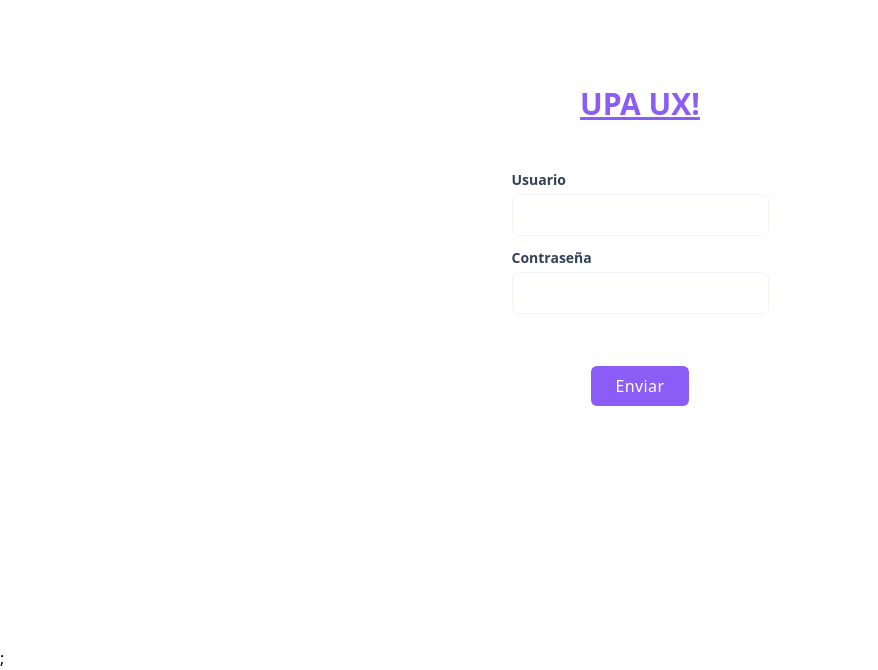
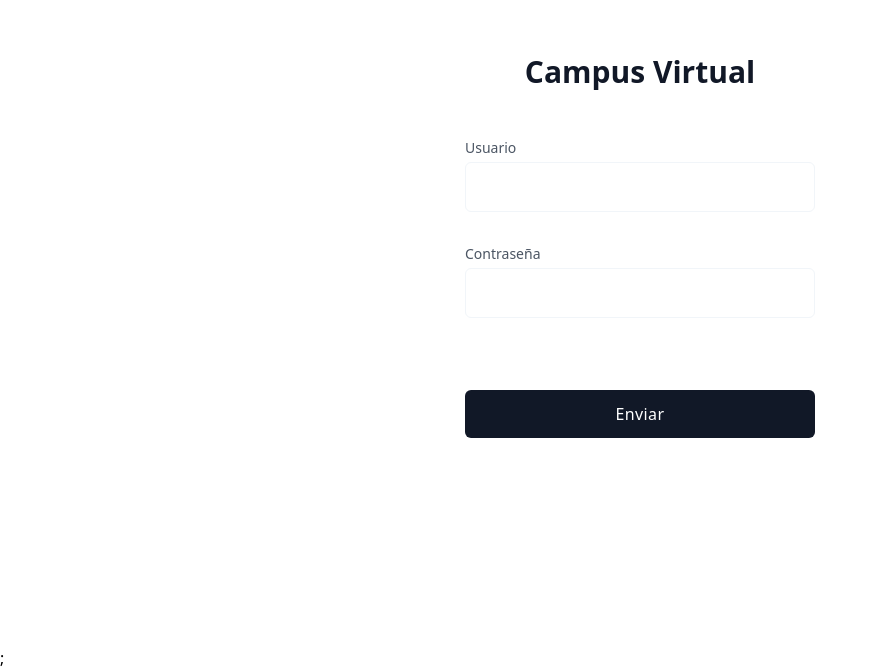
Before and after one commit to WilmerRS/upa-ux, a React (Vite) app: page / in a window 1280 px wide. Shown: the part 154-824 px from the top of the page, without its empty margins (0-878 px from the left). Built offline with nearby package versions, Linux system fonts and the light colour scheme.

Commit message:
feat: update login page styles with Tailwind CSS

```diff
--- a/src/contexts/authentication/presentation/App.tsx
+++ b/src/contexts/authentication/presentation/App.tsx
@@ -22,44 +22,63 @@ const App = ({ documentFrame }: { documentFrame: Document }) => {
 
   return (
     <div className="grid place-content-center h-screen">
-      <div>
-        <h1 className="text-center font-black text-3xl underline mb-12 text-violet-500">
-          UPA UX!
+      <div className="w-full sm:w-[350px]">
+        <h1 className="text-center font-black text-3xl mb-12 text-gray-900">
+          Campus Virtual
         </h1>
-        <form onSubmit={handleSubmit(onSubmit)} className="">
+
+        <form onSubmit={handleSubmit(onSubmit)}>
           <section className="mb-10 flex flex-col text-slate-700">
-            <div className="mb-3">
+            <div className="mb-2">
               <label
-                className="text-sm font-semibold mb-1 block"
+                className="text-sm text-gray-600 mb-1 block"
                 htmlFor="username"
               >
                 Usuario
               </label>
               <input
                 id="username"
-                className="py-2 px-3 block rounded-md border border-slate-100 transition-all duration-300 transform hover:border-violet-400 focus:outline-none focus:ring focus:ring-violet-300 focus:ring-opacity-80"
-                {...register("username")}
+                className="w-full py-3 px-3 block rounded-md border border-slate-100 transition-all duration-300 transform hover:border-gray-800 focus:outline-none focus:ring focus:ring-gray-300 focus:ring-opacity-80"
+                {...register("username", { required: true, minLength: 3 })}
+                aria-invalid={errors.username ? "true" : "false"}
               />
+              <p className="text-red-600 min-h-6">
+                {errors.username?.type === "required" &&
+                  "Este campo es requerido"}
+                {errors.username?.type === "minLength" &&
+                  "Este campo debe tener al menos 3 caracteres"}
+                {!errors.username && ""}
+              </p>
             </div>
-            <div className="mb-3">
+
+            <div className="mb-2">
               <label
-                className="text-sm font-semibold mb-1 block"
+                className="text-sm text-gray-600 mb-1 block"
                 htmlFor="password"
               >
                 Contraseña
               </label>
               <input
                 id="password"
-                className="py-2 px-3 block rounded-md border border-slate-100 transition-all duration-300 transform hover:border-violet-400 focus:outline-none focus:ring focus:ring-violet-300 focus:ring-opacity-80"
+                className="w-full py-3 px-3 block rounded-md border border-slate-100 transition-all duration-300 transform hover:border-gray-800 focus:outline-none focus:ring focus:ring-gray-300 focus:ring-opacity-80"
                 type="password"
-                {...register("password")}
+                {...register("password", { required: true, minLength: 8 })}
+                aria-invalid={errors.password ? "true" : "false"}
               />
+              <p className="text-red-600 min-h-6">
+                {errors.password?.type === "required" &&
+                  "Este campo es requerido"}
+                {errors.password?.type === "minLength" &&
+                  "Este campo debe tener al menos 8 caracteres"}
+                {!errors.password && ""}
+              </p>
             </div>
           </section>
+
           <div className="flex justify-center">
             <button
               type="submit"
-              className=" px-6 py-2 font-medium tracking-wide text-white capitalize transition-all duration-300 transform bg-violet-500 rounded-md hover:bg-violet-400 focus:outline-none focus:ring focus:ring-violet-300 focus:ring-opacity-80"
+              className="w-full px-6 py-3 font-medium tracking-wide text-white capitalize transition-all duration-300 transform bg-gray-900 rounded-md hover:bg-gray-700 focus:outline-none focus:ring focus:ring-gray-300 focus:ring-opacity-80"
             >
               Enviar
             </button>
```
